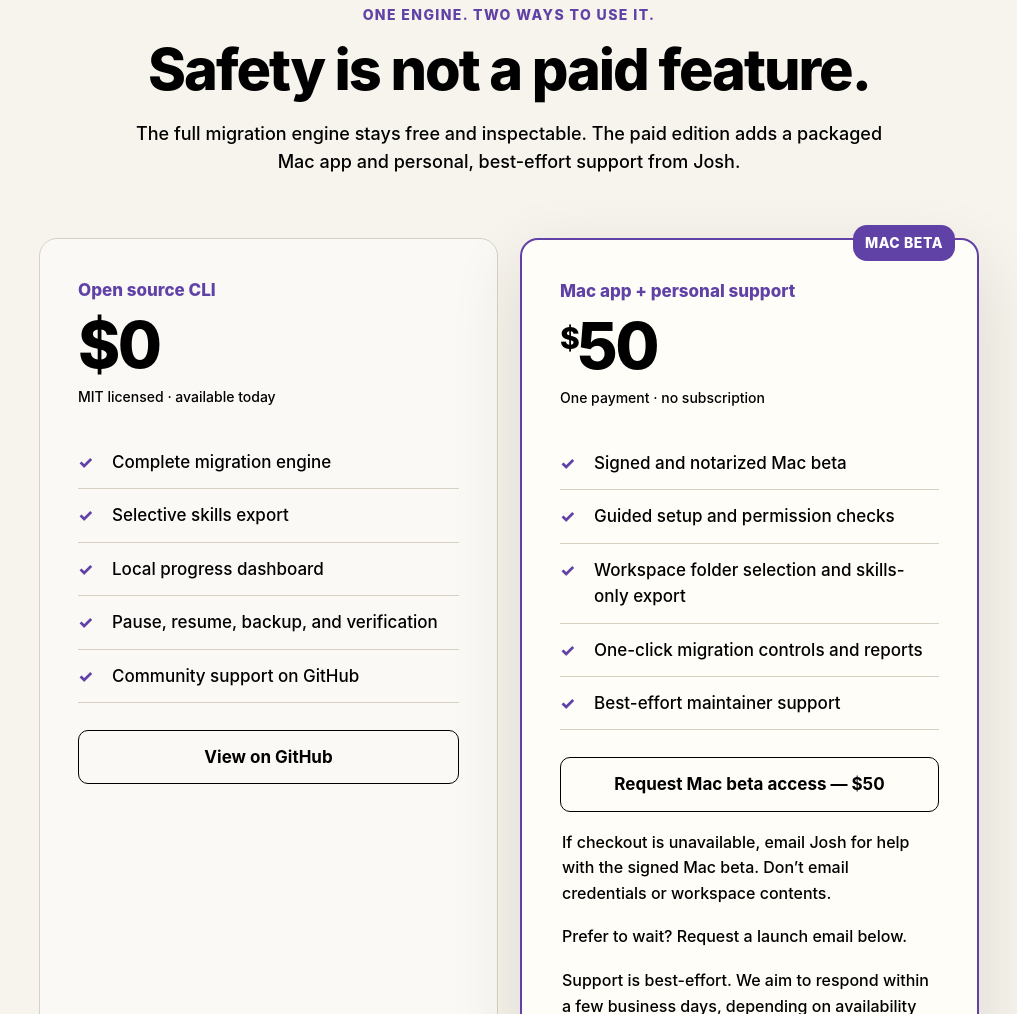
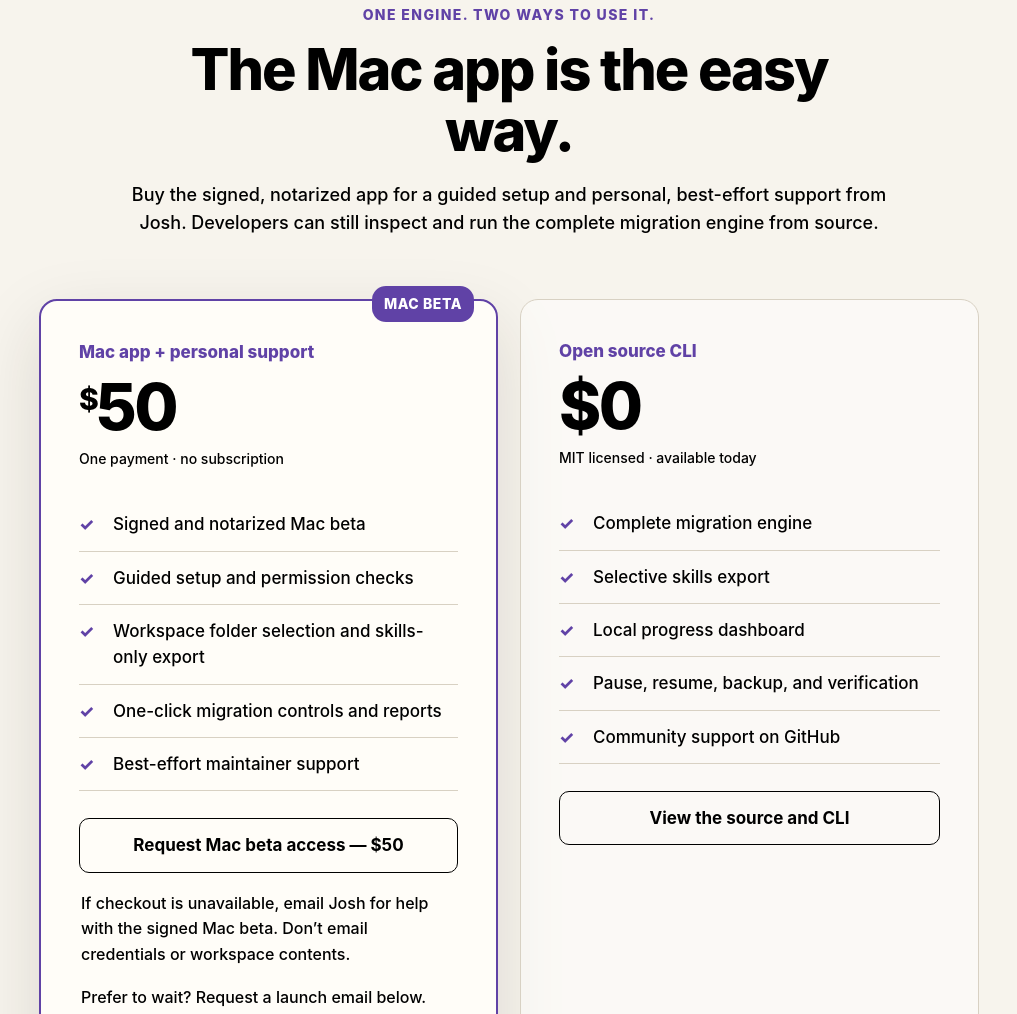
Before and after one commit to jsegeren/codex-migrate, a website: page site/index.html in a window 1280 px wide. Shown: the part 4020-5034 px from the top of the page, without its empty margins (131-1148 px from the left). Drawn offline with Linux system fonts and the light colour scheme; no server answers.

Commit message:
Make paid Mac app the primary edition

```diff
--- a/site/index.html
+++ b/site/index.html
@@ -128,24 +128,10 @@
       <section class="editions shell" id="editions">
         <div class="section-intro centered">
           <p class="eyebrow">One engine. Two ways to use it.</p>
-          <h2>Safety is not a paid feature.</h2>
-          <p>The full migration engine stays free and inspectable. The paid edition adds a packaged Mac app and personal, best-effort support from Josh.</p>
+          <h2>The Mac app is the easy way.</h2>
+          <p>Buy the signed, notarized app for a guided setup and personal, best-effort support from Josh. Developers can still inspect and run the complete migration engine from source.</p>
         </div>
         <div class="pricing-grid">
-          <article class="price-card">
-            <p class="plan-name">Open source CLI</p>
-            <p class="price">$0</p>
-            <p class="price-note">MIT licensed · available today</p>
-            <ul class="check-list compact">
-              <li>Complete migration engine</li>
-              <li>Selective skills export</li>
-              <li>Local progress dashboard</li>
-              <li>Pause, resume, backup, and verification</li>
-              <li>Community support on GitHub</li>
-            </ul>
-            <a class="button button-secondary full" data-analytics-event="select_free_cli" href="https://github.com/jsegeren/codex-migrate">View on GitHub</a>
-          </article>
-
           <article class="price-card featured" id="founding-edition">
             <div class="badge" id="edition-state">Mac beta</div>
             <p class="plan-name">Mac app + personal support</p>
@@ -182,6 +168,20 @@
               </form>
               <p class="disclosure" id="launch-privacy">Your request goes to Josh’s inbox via SendGrid. No payment, preorder, or newsletter. Email Josh to opt out. <a href="/privacy.html">Privacy</a>.</p>
             </div>
+          </article>
+
+          <article class="price-card">
+            <p class="plan-name">Open source CLI</p>
+            <p class="price">$0</p>
+            <p class="price-note">MIT licensed · available today</p>
+            <ul class="check-list compact">
+              <li>Complete migration engine</li>
+              <li>Selective skills export</li>
+              <li>Local progress dashboard</li>
+              <li>Pause, resume, backup, and verification</li>
+              <li>Community support on GitHub</li>
+            </ul>
+            <a class="button button-secondary full" data-analytics-event="select_free_cli" href="https://github.com/jsegeren/codex-migrate">View the source and CLI</a>
           </article>
         </div>
       </section>
```
Also changed, not shown: 1 other file.
